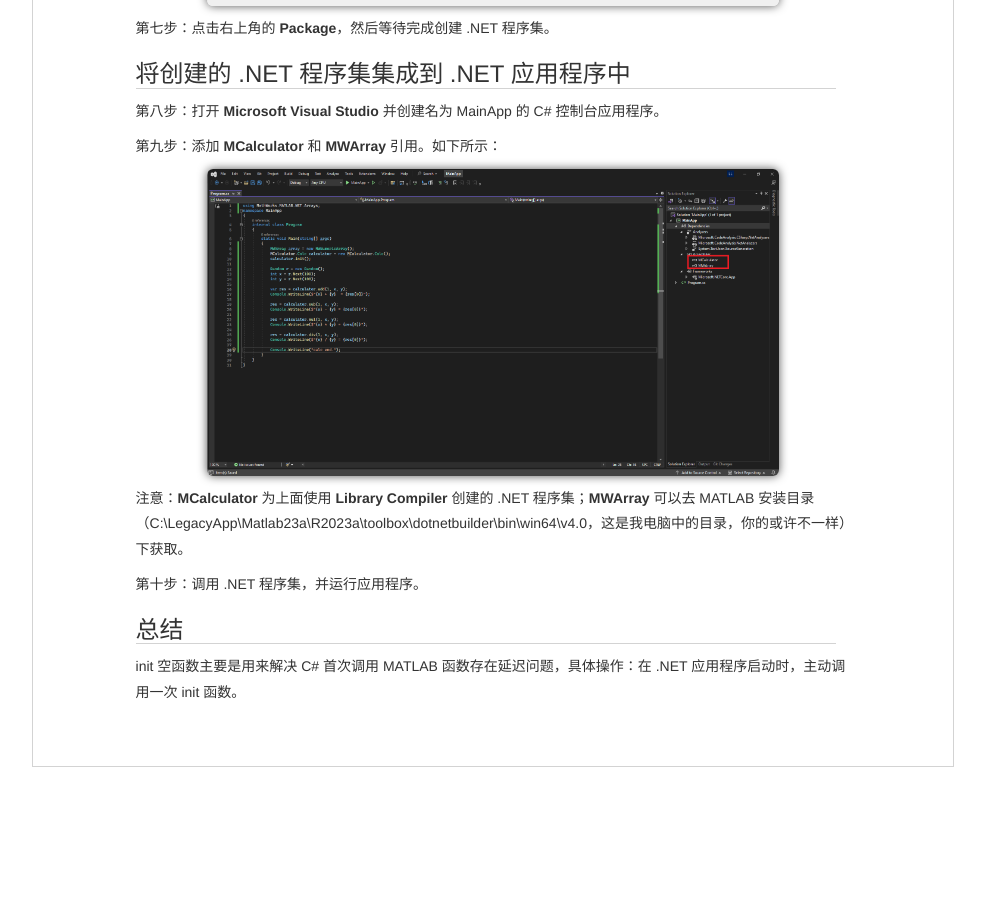
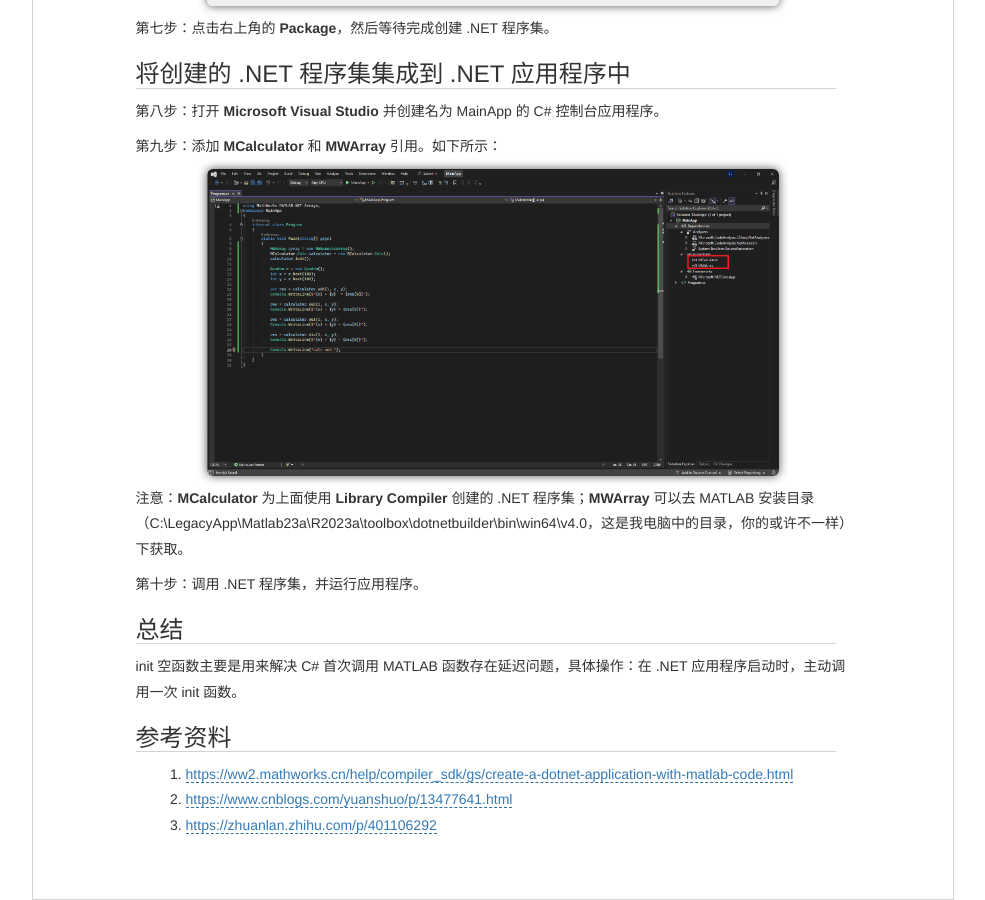
Before and after one commit to luli100/luli100.github.io, a Jekyll site: the page built from _posts/2023-09-20-csharp-call-matlab-dll.md, in a window 1280 px wide and 900 px high, scrolled down 1051 px. Shown: the whole window, without its empty margins (147-1132 px from the left). Built offline with Jekyll 4.4.1, drawn with Linux system fonts in a browser that asks for light colours; before the commit the page ends 1818 px from its top, so only the background shows below that.

Commit message:
reference information

```diff
--- a/_posts/2023-09-20-csharp-call-matlab-dll.md
+++ b/_posts/2023-09-20-csharp-call-matlab-dll.md
@@ -43,3 +43,9 @@ enable: true
 ### 总结
 
 init 空函数主要是用来解决 C# 首次调用 MATLAB 函数存在延迟问题，具体操作：在 .NET 应用程序启动时，主动调用一次 init 函数。
+
+### 参考资料
+
+1. [https://ww2.mathworks.cn/help/compiler_sdk/gs/create-a-dotnet-application-with-matlab-code.html](https://ww2.mathworks.cn/help/compiler_sdk/gs/create-a-dotnet-application-with-matlab-code.html)
+2. [https://www.cnblogs.com/yuanshuo/p/13477641.html](https://www.cnblogs.com/yuanshuo/p/13477641.html)
+3. [https://zhuanlan.zhihu.com/p/401106292](https://zhuanlan.zhihu.com/p/401106292)
```
